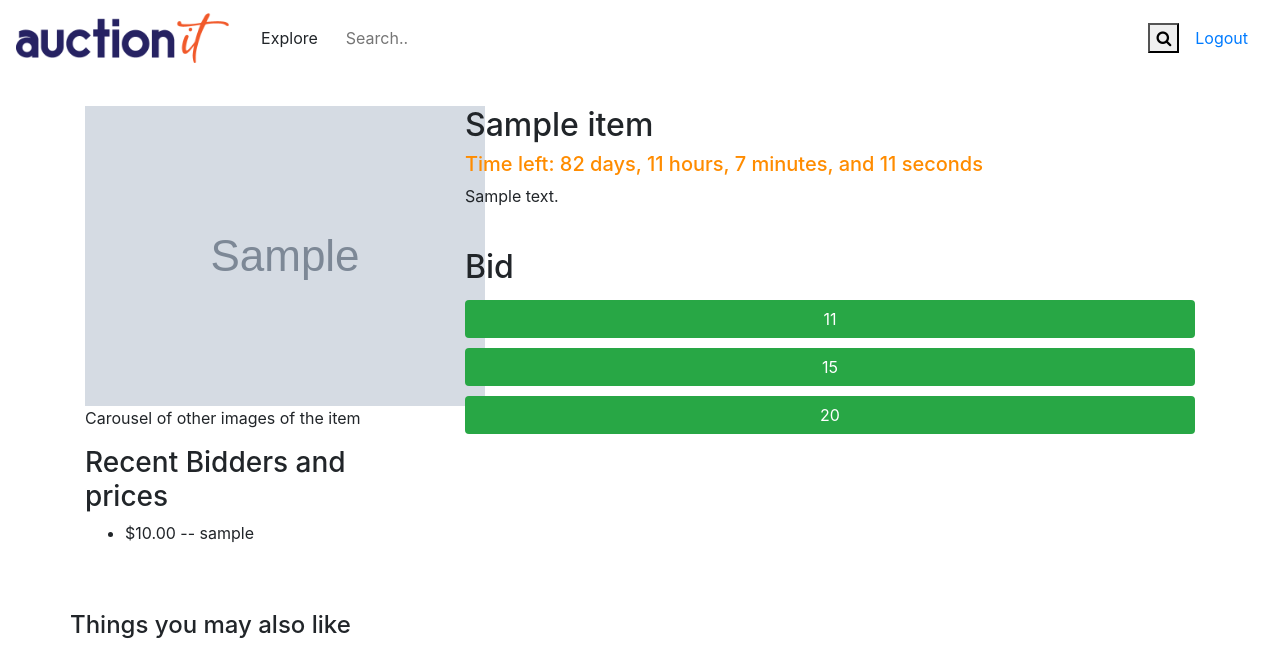
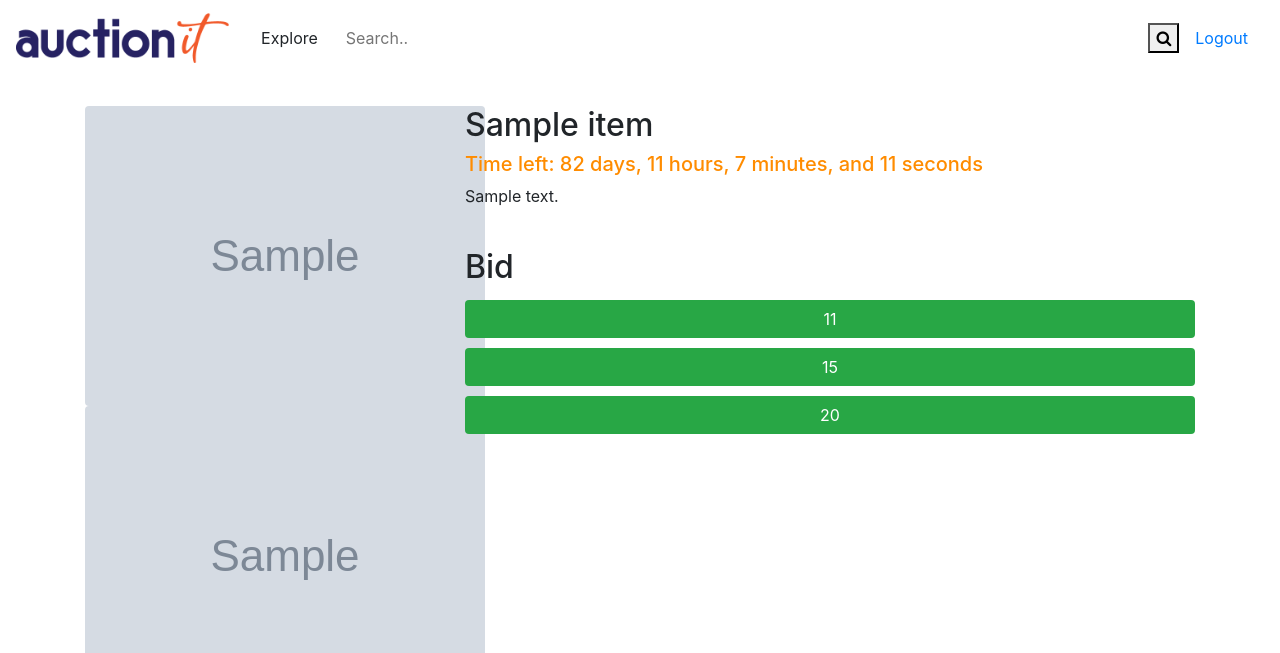
Before and after one commit to stuhops/AuctionIt, a Django app: template auctions/templates/auctions/item.html in a window 1280 px wide; the page is wider, and only the part inside the window is pictured. Shown: the top 653 px of that part. Run offline with Django 3.2, Linux system fonts and the light colour scheme; tables that the repository leaves empty hold one stand-in row (values such as "Sample post"); the template is opened without the code that fills it: values that come from a table or form of the project are taken from there, most other values are stand-ins (such as "Sample title", 1, 10 or a date in 2020); grey boxes marked "Sample" are stand-in pictures; some libraries are stand-ins or nearby versions.

Commit message:
Now it displays all images attatched to the item

```diff
--- a/auctions/templates/auctions/item.html
+++ b/auctions/templates/auctions/item.html
@@ -19,7 +19,10 @@
     <div class="row">
       <div class="col-sm-4">
         <div class="profilePicture">
-          <img src="{{ image_list.getImageThumbnail }}">
+          <img class="rounded" src="{{ primaryImage.getImageThumbnail }}">
+          {% for image in image_list %}
+            <img class="rounded" src="{{ image.getImageThumbnail }}">
+          {% endfor %}
         </div>
         <p>Carousel of other images of the item</p>
         <h3>Recent Bidders and prices</h3>
--- a/auctions/views.py
+++ b/auctions/views.py
@@ -69,10 +69,11 @@ def item(request, item_id):
             raise KeyError("Item is sold")
     except (KeyError):
         bid_list = item.bid_set.order_by('-price')[:3]
-        image_list = item.itemimage_set.order_by('pk')[0]
+        image_list = item.itemimage_set.order_by('pk')
         return render(request, 'auctions/item.html', {
             'item': item,
             'bid_list': bid_list,
+            'primary_image': image_list[0],
             'image_list': image_list,
             })
     else:
```
